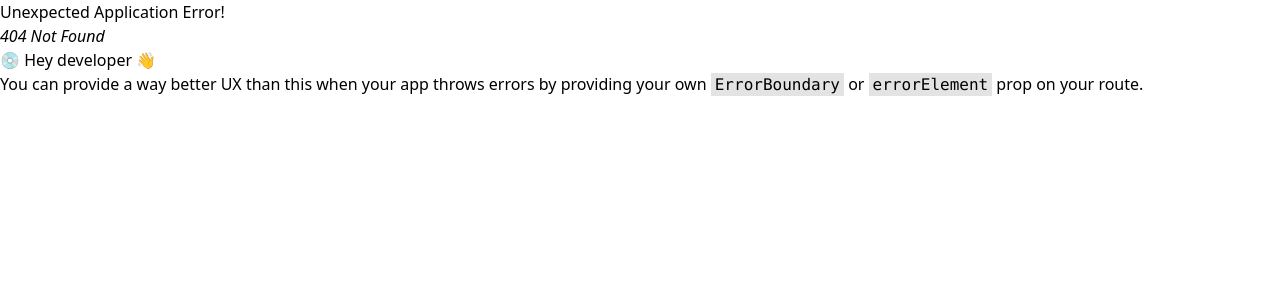
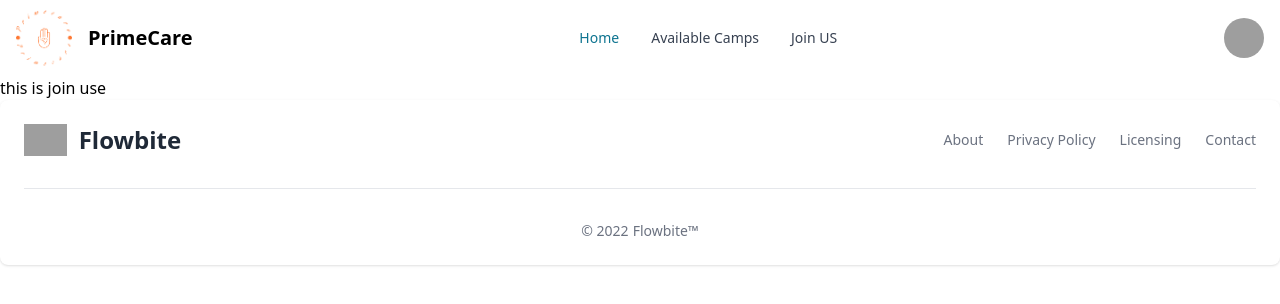
Before and after one commit to netmasternr/Assignment-12, a React (Vite) app: page /joinUs in a window 1280 px wide. Before the commit this address had no page. Shown: the top 304 px of the page. Built offline with nearby package versions, Linux system fonts and the light colour scheme; grey boxes are pictures that could not be loaded.

Commit message:
navbar update

```diff
--- /dev/null
+++ b/src/Pages/AvailableCamp/AvailableCamp.jsx
@@ -0,0 +1,10 @@
+
+const AvailableCamp = () => {
+    return (
+        <div>
+            this is Available camp
+        </div>
+    );
+};
+
+export default AvailableCamp;
--- /dev/null
+++ b/src/Pages/JoinUs/JoinUs.jsx
@@ -0,0 +1,10 @@
+
+const JoinUs = () => {
+    return (
+        <div>
+            this is join use
+        </div>
+    );
+};
+
+export default JoinUs;
--- a/src/Shared/Navbar/Nav.jsx
+++ b/src/Shared/Navbar/Nav.jsx
@@ -1,23 +1,17 @@
 import { Avatar, Dropdown, Navbar  } from "flowbite-react";
+import logo from '../../assets/logo/primecare-high-resolution-logo-transparent.png'
+import { Link } from "react-router-dom";
 
 const Nav = () => {
     return (
 
          <Navbar fluid rounded>
-      <Navbar.Brand href="https://flowbite-react.com">
-        <img src="/favicon.svg" className="mr-3 h-6 sm:h-9" alt="Flowbite React Logo" />
-        <span className="self-center whitespace-nowrap text-xl font-semibold dark:text-white">Flowbite React</span>
+      <Link to='/'>
+      <Navbar.Brand >
+        <img className="w-14 mr-4" src={logo} alt="Flowbite React Logo" />
+        <span className="self-center whitespace-nowrap text-xl font-semibold dark:text-white">PrimeCare</span>
       </Navbar.Brand>
-
-      <Navbar.Collapse>
-        <Navbar.Link href="#" active>
-          Home
-        </Navbar.Link>
-        <Navbar.Link href="#">About</Navbar.Link>
-        <Navbar.Link href="#">Services</Navbar.Link>
-        <Navbar.Link href="#">Pricing</Navbar.Link>
-        <Navbar.Link href="#">Contact</Navbar.Link>
-      </Navbar.Collapse>
+      </Link>
 
       <div className="flex md:order-2">
         <Dropdown
@@ -32,13 +26,21 @@ const Nav = () => {
             <span className="block truncate text-sm font-medium">name@flowbite.com</span>
           </Dropdown.Header>
           <Dropdown.Item>Dashboard</Dropdown.Item>
-          <Dropdown.Item>Settings</Dropdown.Item>
-          <Dropdown.Item>Earnings</Dropdown.Item>
-          <Dropdown.Divider />
+          <Dropdown.Item>Profile</Dropdown.Item>
           <Dropdown.Item>Sign out</Dropdown.Item>
         </Dropdown>
         <Navbar.Toggle />
       </div>
+
+      <Navbar.Collapse>
+        <Navbar.Link href="/" active>
+          Home
+        </Navbar.Link>
+        <Navbar.Link href="/availableCamp">Available Camps</Navbar.Link>
+        <Navbar.Link href="/joinUs">Join US</Navbar.Link>
+      </Navbar.Collapse>
+
+
     </Navbar>
 
     );
```
Also changed, not shown: src/Routes/Routes.jsx (+10 -0 lines), src/assets/logo/primecare-high-resolution-logo-transparent.png (added).
